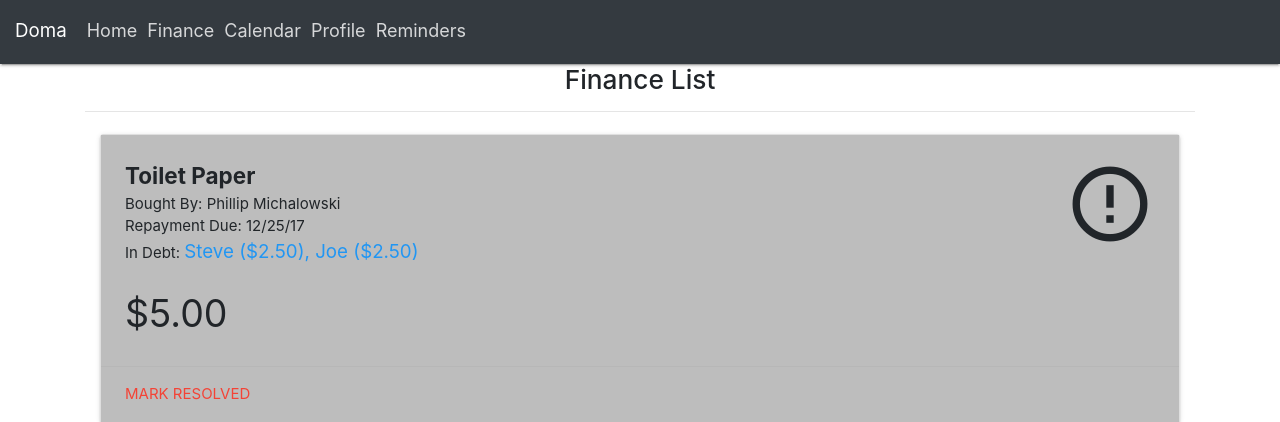
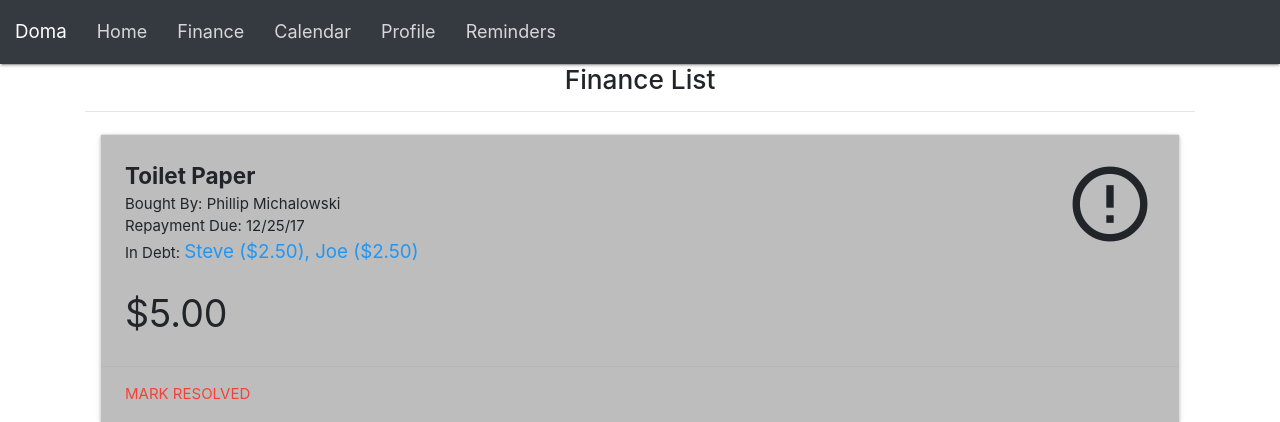
Before and after one commit to onocy/clean-slate, a Django app: page /doma/finance/ in a window 1280 px wide. Shown: the top 422 px of the page. Run offline with Django 3.2, Linux system fonts and the light colour scheme; some libraries are stand-ins or nearby versions.

Commit message:
Navbar padding

```diff
--- a/cleanslate/doma/static/css/base.css
+++ b/cleanslate/doma/static/css/base.css
@@ -6,10 +6,8 @@
 
 .nav-item {
   padding: 5px;
-}
-
-nav.navbar.navbar-expand-lg.navbar-light.bg-dark {
-  padding-top: 5px;
+  padding-left: 15px;
+  padding-right: 15px;
 }
 
 .navbar-light .navbar-brand {
```
